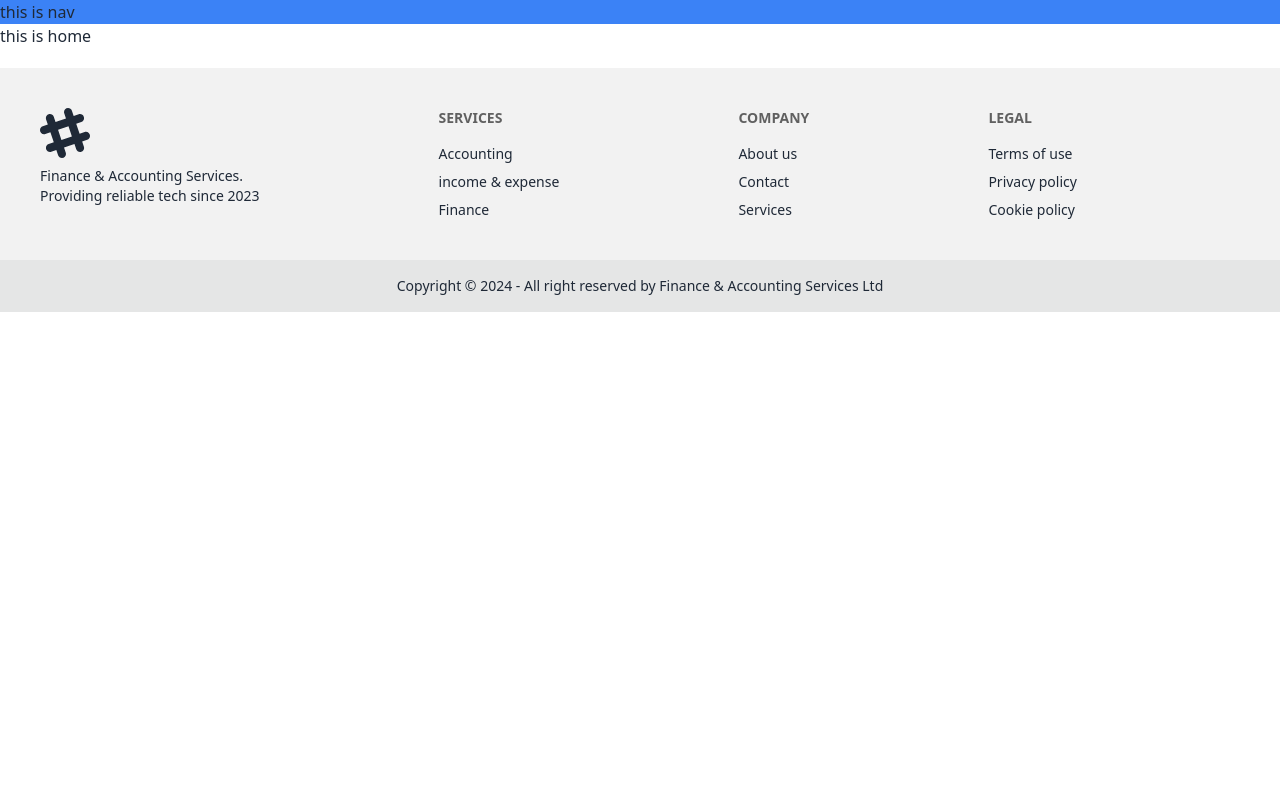
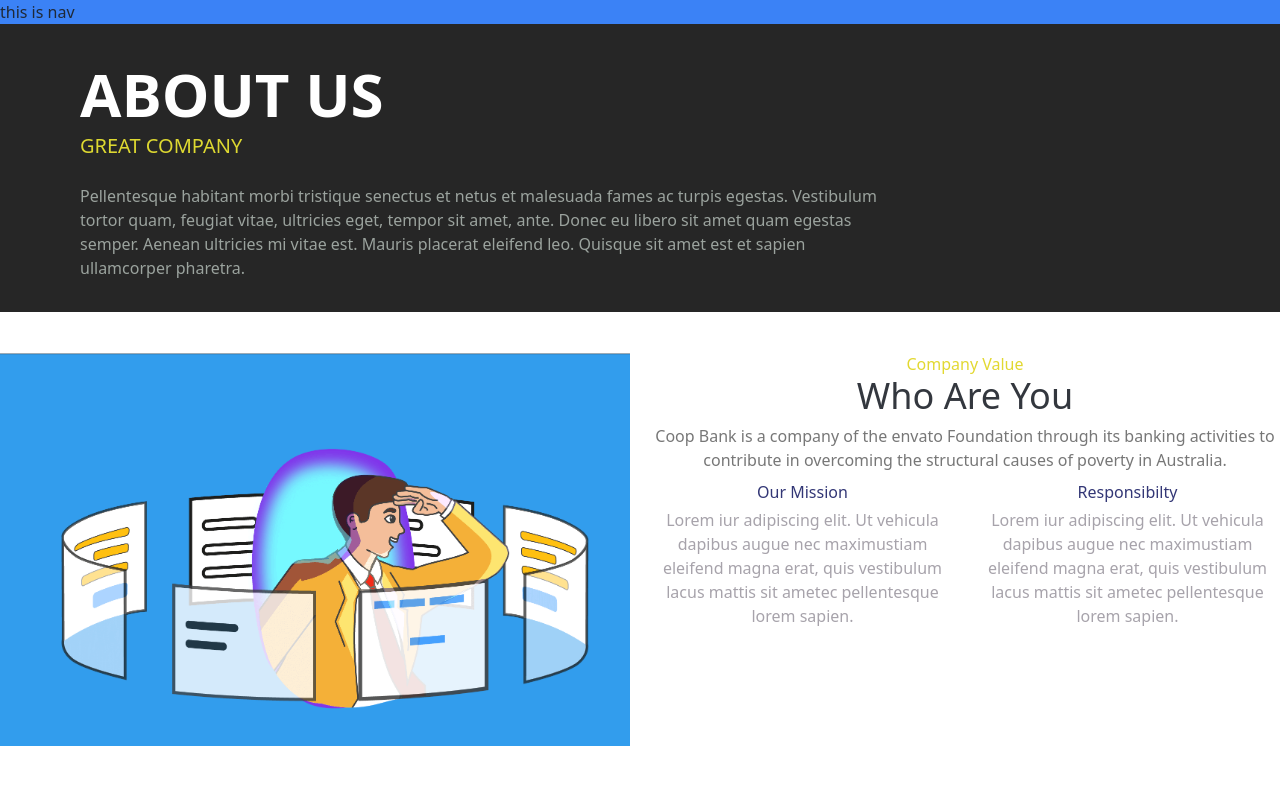
Before and after one commit to NFRIDOY/Asset-Hexa, a React (Vite) app: page / in a window 1280 px wide. Shown: the top 790 px of the page. Built offline with nearby package versions, Linux system fonts and the light colour scheme.

Commit message:
update about section

```diff
--- a/src/Pages/Home/About/About.jsx
+++ b/src/Pages/Home/About/About.jsx
@@ -1,5 +1,5 @@
-import aboutImg from '../../assets/AboutPic.png'
-import avaterImg from '../../assets/avater.png'
+import aboutImg from '../../../assets/about/AboutPic.png'
+import avaterImg from '../../../assets/about/avater.png'
 import { FaPhoneAlt } from "react-icons/fa";
 import { CiMail } from "react-icons/ci";
 import { FaFacebook } from "react-icons/fa";
@@ -8,27 +8,27 @@ import { CiLinkedin } from "react-icons/ci";
 const About = () => {
     return (
         <div className=' max-w-[1450px] mx-auto'>
-            <div className="bg-[#262626] h-72 pt-10">
-                <h1 className="ml-20 mb-2 text-6xl font-bold text-white">ABOUT US</h1>
-                <h3 className="ml-20 mb-1 text-[#DDD831] text-xl " >GREAT COMPANY</h3>
-                <p className="ml-20 text-[#9BA39e] w-[800px] ">Pellentesque habitant morbi tristique senectus et netus et malesuada fames ac turpis egestas. Vestibulum tortor quam, feugiat vitae, ultricies eget, tempor sit amet, ante. Donec eu libero sit amet quam egestas semper. Aenean ultricies mi vitae est. Mauris placerat eleifend leo. Quisque sit amet est et sapien ullamcorper pharetra.</p>
+            <div className="bg-[#262626] h-96 md:h-72 pt-10">
+                <h1 className="md:ml-20 ml-20 mb-2 text-6xl font-bold text-white">ABOUT US</h1>
+                <h3 className="md:ml-20 ml-36 mb-1 text-[#DDD831] text-xl " >GREAT COMPANY</h3>
+                <p className="pt-5 md:ml-20 ml-10 text-[#9BA39e] w-[420px] md:w-[800px] ">Pellentesque habitant morbi tristique senectus et netus et malesuada fames ac turpis egestas. Vestibulum tortor quam, feugiat vitae, ultricies eget, tempor sit amet, ante. Donec eu libero sit amet quam egestas semper. Aenean ultricies mi vitae est. Mauris placerat eleifend leo. Quisque sit amet est et sapien ullamcorper pharetra.</p>
             </div>
             <div className=" grid grid-cols-1 md:grid-cols-2 gap-5 mt-10">
                 <div>
                     <img src={aboutImg} alt="" />
                 </div>
                 <div>
-                    <p className="text-[#E2D831]">Company Value</p>
-                    <p className="text-[#33373E] text-4xl mb-2">Who Are You</p>
-                    <p className="text-[#777777]">Coop Bank is a company of the envato Foundation through its banking activities to contribute in overcoming the structural causes of poverty in Australia.</p>
+                    <p className="text-[#E2D831] text-center  ">Company Value</p>
+                    <p className="text-[#33373E] text-4xl mb-2 text-center">Who Are You</p>
+                    <p className="text-[#777777] text-center">Coop Bank is a company of the envato Foundation through its banking activities to contribute in overcoming the structural causes of poverty in Australia.</p>
                     <div className="grid grid-cols-1 md:grid-cols-2 gap-5 mt-2">
                         <div>
-                            <p className="text-[#333776] mb-1">Our Mission</p>
-                            <p className="text-[#A7A3AB]">Lorem iur adipiscing elit. Ut vehicula dapibus augue nec maximustiam eleifend magna erat, quis vestibulum lacus mattis sit ametec pellentesque lorem sapien.</p>
+                            <p className="text-[#333776] mb-1 text-center">Our Mission</p>
+                            <p className="text-[#A7A3AB] text-center">Lorem iur adipiscing elit. Ut vehicula dapibus augue nec maximustiam eleifend magna erat, quis vestibulum lacus mattis sit ametec pellentesque lorem sapien.</p>
                         </div>
                         <div>
-                            <p className="text-[#333776] mb-1">Responsibilty</p>
-                            <p className="text-[#A7A3AB]">Lorem iur adipiscing elit. Ut vehicula dapibus augue nec maximustiam eleifend magna erat, quis vestibulum lacus mattis sit ametec pellentesque lorem sapien.</p>
+                            <p className="text-[#333776] mb-1 text-center">Responsibilty</p>
+                            <p className="text-[#A7A3AB] text-center">Lorem iur adipiscing elit. Ut vehicula dapibus augue nec maximustiam eleifend magna erat, quis vestibulum lacus mattis sit ametec pellentesque lorem sapien.</p>
                         </div>
                     </div>
 
@@ -44,14 +44,20 @@ const About = () => {
                             <img className='mb-3 h-32 rounded-full ' src={avaterImg} alt="" />
                         </div>
                         <h2 className='text-2xl font-bold text-center mb-3'>Mehedi</h2>
+                        <div className="flex flex-col w-full border-opacity-50">
+
+                            <div className="divider"></div>
+
+                        </div>
 
                         <div className='flex justify-center gap-2'>
                             <FaPhoneAlt className='mt-1' style={20} />
-                            <p>ggg@gmail.com</p>
+                            <p>+88 017********</p>
+
                         </div>
                         <div className='flex justify-center gap-2'>
                             <CiMail className='mt-1' style={20} />
-                            <p>+56 333333333</p>
+                            <p>ggg@gmail.com</p>
                         </div>
                         <div className='flex justify-center gap-2'>
                             <FaFacebook className='mt-1' style={20} />
@@ -68,14 +74,19 @@ const About = () => {
                             <img className='mb-3 h-32 rounded-full ' src={avaterImg} alt="" />
                         </div>
                         <h2 className='text-2xl font-bold text-center mb-3'>Mehedi</h2>
+                        <div className="flex flex-col w-full border-opacity-50">
 
+                            <div className="divider"></div>
+
+                        </div>
                         <div className='flex justify-center gap-2'>
                             <FaPhoneAlt className='mt-1' style={20} />
-                            <p>ggg@gmail.com</p>
+                            <p>+88 017********</p>
+
                         </div>
                         <div className='flex justify-center gap-2'>
                             <CiMail className='mt-1' style={20} />
-                            <p>+56 333333333</p>
+                            <p>ggg@gmail.com</p>
                         </div>
                         <div className='flex justify-center gap-2'>
                             <FaFacebook className='mt-1' style={20} />
@@ -92,14 +103,19 @@ const About = () => {
                             <img className='mb-3 h-32 rounded-full ' src={avaterImg} alt="" />
                         </div>
                         <h2 className='text-2xl font-bold text-center mb-3'>Mehedi</h2>
+                        <div className="flex flex-col w-full border-opacity-50">
 
+                            <div className="divider"></div>
+
+                        </div>
                         <div className='flex justify-center gap-2'>
                             <FaPhoneAlt className='mt-1' style={20} />
-                            <p>ggg@gmail.com</p>
+                            <p>+88 017********</p>
+
                         </div>
                         <div className='flex justify-center gap-2'>
                             <CiMail className='mt-1' style={20} />
-                            <p>+56 333333333</p>
+                            <p>ggg@gmail.com</p>
                         </div>
                         <div className='flex justify-center gap-2'>
                             <FaFacebook className='mt-1' style={20} />
@@ -116,14 +132,19 @@ const About = () => {
                             <img className='mb-3 h-32 rounded-full ' src={avaterImg} alt="" />
                         </div>
                         <h2 className='text-2xl font-bold text-center mb-3'>Mehedi</h2>
+                        <div className="flex flex-col w-full border-opacity-50">
 
+                            <div className="divider"></div>
+
+                        </div>
                         <div className='flex justify-center gap-2'>
                             <FaPhoneAlt className='mt-1' style={20} />
-                            <p>ggg@gmail.com</p>
+                            <p>+88 017********</p>
+
                         </div>
                         <div className='flex justify-center gap-2'>
                             <CiMail className='mt-1' style={20} />
-                            <p>+56 333333333</p>
+                            <p>ggg@gmail.com</p>
                         </div>
                         <div className='flex justify-center gap-2'>
                             <FaFacebook className='mt-1' style={20} />
@@ -140,14 +161,19 @@ const About = () => {
                             <img className='mb-3 h-32 rounded-full ' src={avaterImg} alt="" />
                         </div>
                         <h2 className='text-2xl font-bold text-center mb-3'>Mehedi</h2>
+                        <div className="flex flex-col w-full border-opacity-50">
 
+                            <div className="divider"></div>
+
+                        </div>
                         <div className='flex justify-center gap-2'>
                             <FaPhoneAlt className='mt-1' style={20} />
-                            <p>ggg@gmail.com</p>
+                            <p>+88 017********</p>
+
                         </div>
                         <div className='flex justify-center gap-2'>
                             <CiMail className='mt-1' style={20} />
-                            <p>+56 333333333</p>
+                            <p>ggg@gmail.com</p>
                         </div>
                         <div className='flex justify-center gap-2'>
                             <FaFacebook className='mt-1' style={20} />
@@ -164,14 +190,19 @@ const About = () => {
                             <img className='mb-3 h-32 rounded-full ' src={avaterImg} alt="" />
                         </div>
                         <h2 className='text-2xl font-bold text-center mb-3'>Mehedi</h2>
+                        <div className="flex flex-col w-full border-opacity-50">
 
+                            <div className="divider"></div>
+
+                        </div>
                         <div className='flex justify-center gap-2'>
                             <FaPhoneAlt className='mt-1' style={20} />
-                            <p>ggg@gmail.com</p>
+                            <p>+88 017********</p>
+
                         </div>
                         <div className='flex justify-center gap-2'>
                             <CiMail className='mt-1' style={20} />
-                            <p>+56 333333333</p>
+                            <p>ggg@gmail.com</p>
                         </div>
                         <div className='flex justify-center gap-2'>
                             <FaFacebook className='mt-1' style={20} />
--- a/src/Pages/Home/Home.jsx
+++ b/src/Pages/Home/Home.jsx
@@ -1,9 +1,9 @@
+import About from "./About/About";
 
 const Home = () => {
     return (
         <div>
-
-            <h1>this is home</h1>
+            <About></About>
         </div>
     );
 };
```
Also changed, not shown: src/assets/about/AboutPic.png (added), src/assets/about/avater.png (added).
